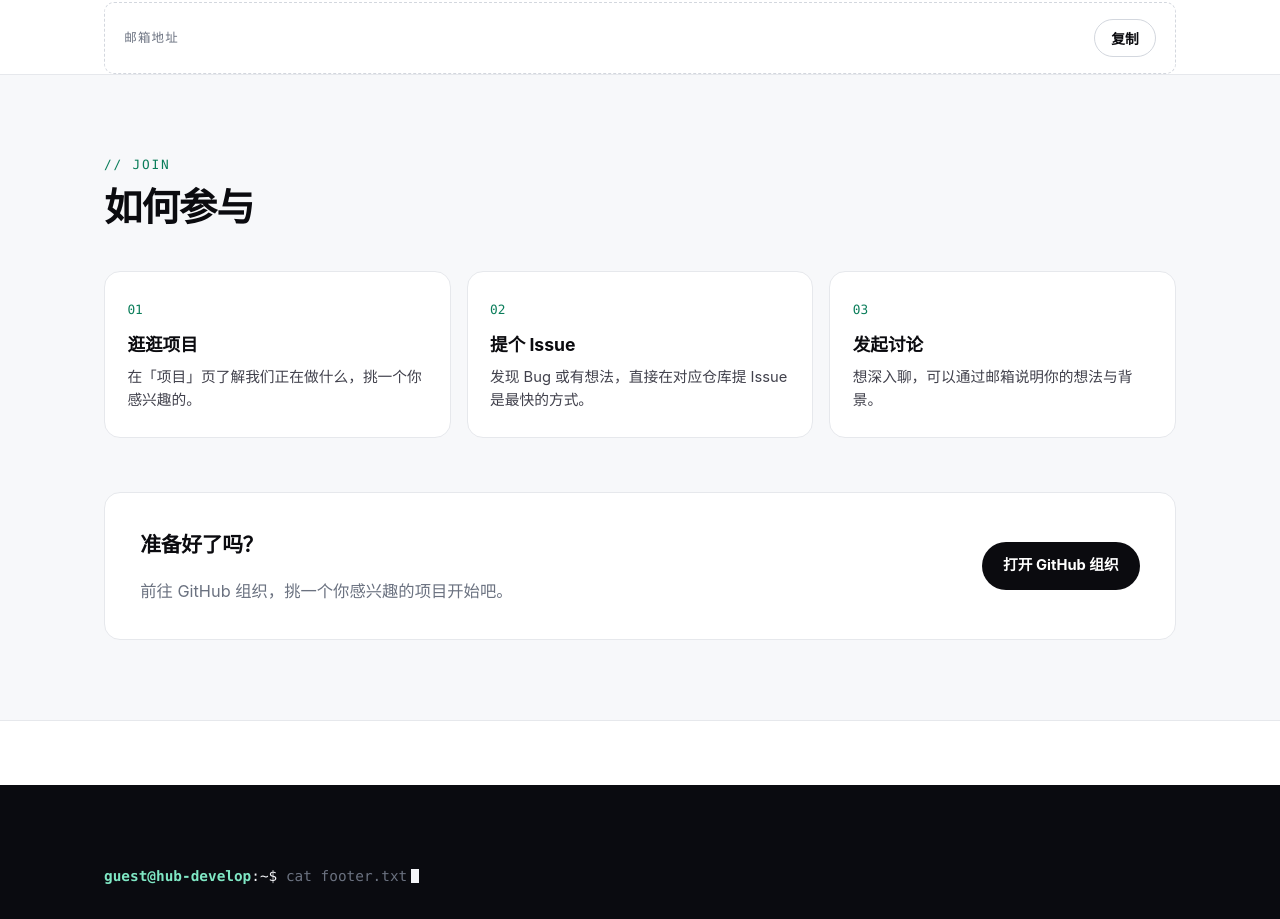
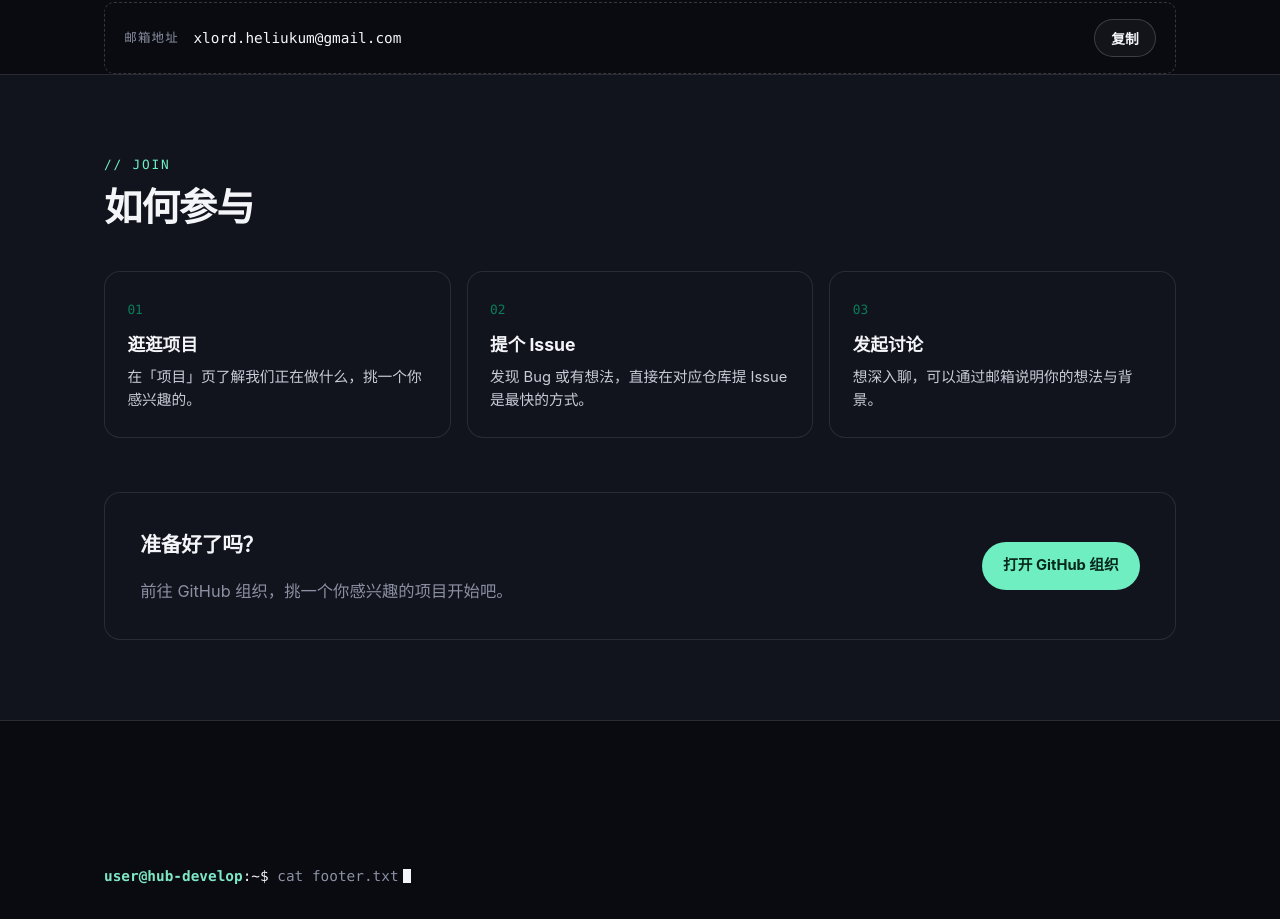
Before and after one commit to Hub-develop/hub-develop-web, a Vue app: page /contact in a window 1280 px wide. Shown: the part 512-1431 px from the top of the page. Built offline with nearby package versions, Linux system fonts and the light colour scheme; no server answers; a web font is replaced by a local one.

Commit message:
pull some fix

```diff
--- a/src/components/NavBar.vue
+++ b/src/components/NavBar.vue
@@ -74,7 +74,7 @@ watch(
 }
 .nav--scrolled,
 .nav--open {
-  background: rgba(255, 255, 255, 0.85);
+  background: rgba(10, 11, 16, 0.82);
   backdrop-filter: saturate(180%) blur(14px);
   border-bottom-color: var(--line);
 }
--- a/src/content/generated/github.json
+++ b/src/content/generated/github.json
@@ -1,5 +1,5 @@
 {
-  "syncedAt": "2026-10-04T13:16:36.848Z",
+  "syncedAt": "2026-10-04T13:37:34.155Z",
   "tokenSource": "gh auth token",
   "orgs": [
     {
--- a/src/content/overrides.ts
+++ b/src/content/overrides.ts
@@ -111,10 +111,9 @@ export const projectOverrides: Record<string, ProjectOverride> = {
   webhub: {
     name: 'WebHub',
     tag: 'Web / 安全',
-    summary: '围绕网站与网络安全的实验与工具集合。',
+    summary: '浏览器',
     description: [
-      'WebHub 是围绕网站建设与网络安全方向的实验与工具集合。',
-      '目前处于早期阶段，后续会沉淀成可复用的能力。',
+      'WebHub 是一个基于.NET的浏览器.。'
     ],
     highlights: [],
   },
--- a/src/content/site.ts
+++ b/src/content/site.ts
@@ -77,18 +77,15 @@ const brand = {
   name: 'Hub-develop',
   /** 导航栏 / 页脚的小 logo 文字 */
   short: 'Hub',
-  tagline: 'CodeHub 的上游开源组织',
+  tagline: '以开源之名构建,连接人、AI 与操作系统。',
   description:
     'Hub,connect AI,PC,and User.',
   /** 展示用的域名文本 */
   domain: 'hub-develop.top',
   /** 组织 GitHub 地址 */
   repo: 'https://github.com/Hub-develop',
-  /** 下游 / 产品化组织（Hub-develop 的上游能力在此发布） */
-  org: 'CodeHub',
-  orgUrl: 'https://github.com/CodeHub-develop',
   /** 联系邮箱 */
-  email: '',
+  email: 'xlord.heliukum@gmail.com',
 }
 
 /* ---------------------------------------------------------- */
@@ -111,19 +108,19 @@ const socials: SocialItem[] = [
 /*  首页 Hero                                                  */
 /* ---------------------------------------------------------- */
 const hero = {
-  kicker: '为开源开发者打造跨平台、可持续迭代的工程底座',
+  kicker: '以开源之名构建,连接人、AI 与操作系统。',
   term: { user: 'guest', host: 'hub-develop', cmd: 'whoami' },
   title: brand.name,
-  subtitle: '源自 CodeHub 的开源组织。',
+  subtitle: '以开源之名构建,连接人、AI 与操作系统。',
   lead: '我们把通用、可复用的底层工程能力沉淀在这里，再以更产品化的形态在 CodeHub 下对外发布。',
   tags: [
     '跨平台',
     '.NET / Avalonia',
     'Flutter',
-    'Spring Boot',
-    'Docker',
-    'TypeScript',
-    'ChromiumOS',
+    'CodeNETSDK',
+    'Java',
+    'JavaScript',
+    'TypeScript'
   ],
   primaryCta: { label: '浏览核心项目', to: '/projects' },
   secondaryCta: { label: '了解我们', to: '/about' },
@@ -138,8 +135,6 @@ const hero = {
     title: 'hub-develop — zsh',
     lines: [
       { type: 'cmd', text: '$ hub-develop --about' },
-      { type: 'kv', key: 'org', value: '{{ site.brand.name }}' },
-      { type: 'kv', key: 'repos', value: '{{ totals.repos }} public' },
       { type: 'kv', key: 'stacks', value: '{{ stacks.top | take:"4, · " }}' },
       { type: 'kv', key: 'topics', value: '{{ tags.top | take:"6, " }}' },
       { type: 'kv', key: 'stars', value: '{{ totals.stars | k }}' },
@@ -157,13 +152,11 @@ const about = {
   kicker: '// about',
   title: '关于 Hub-develop',
   /** 首页预览段落（可含 **强调**，由组件按需渲染） */
-  lead: 'Hub-develop 与 CodeHub 协同，定位于底层能力与研究。我们把通用、可复用的工程能力沉淀在这里，再以更产品化的形态在 CodeHub 下对外发布。',
+  lead: 'Hub,是人,AI与操作系统的连接——一个门户.',
   /** /about 详情页的正文段落 */
   story: [
-    'Hub-develop 与 CodeHub 协同，也是这些项目「最早被写下」的地方。',
-    '我们相信好的工具应该先被自己用起来：跨平台的桌面启动器、一键部署的服务端、可复用的文档框架、以及从源码出发的操作系统探索——它们都源于真实的使用需求，而不是为了做而做。',
-    '在这里，通用的、底层的、可复用的能力被沉淀成项目；打磨成熟之后，再以更产品化的形态在 CodeHub 组织下发布给更多人。',
-    '我们不追求项目数量，只在乎每一件是否真的解决了问题。功能必须真实可用——这是我们最在意的一条底线。',
+    'Hub-develop 是 一个开源组织。',
+    '我们设计,开发,人,AI与操作系统的连接——一个门户,一个集成式体系.',
   ],
   capabilities: [
     {
@@ -174,22 +167,10 @@ const about = {
     },
     {
       idx: '02',
-      title: '服务端与容器',
-      stack: 'Spring Boot · Docker',
-      desc: '无 UI 启动器 + 网页控制面板，一键拉起与部署。',
-    },
-    {
-      idx: '03',
-      title: '文档与框架',
-      stack: 'MD3 · TypeScript',
-      desc: '可复用、可定制的文档框架，跨项目无缝互通。',
-    },
-    {
-      idx: '04',
-      title: '操作系统',
-      stack: 'ChromiumOS',
-      desc: '从底层出发，探索更开放、更可控的系统形态。',
-    },
+      title: '自由组件',
+      stack: 'codeNet SDK',
+      desc: '自由,开源,可控的核心',
+    }
   ] as Capability[],
   principles: [
     {
@@ -200,18 +181,8 @@ const about = {
     {
       idx: '02',
       title: '可复用',
-      desc: '通用能力下沉到上游，一次沉淀、多项目复用，避免重复造轮子。',
-    },
-    {
-      idx: '03',
-      title: '开放可控',
-      desc: '偏好从源码出发，掌握每一层的来龙去脉，而不是依赖封装的黑盒。',
-    },
-    {
-      idx: '04',
-      title: '长期主义',
-      desc: '不做一次性项目。维护、迭代与打磨，和「做出来」同样重要。',
-    },
+      desc: '通用能力下沉到上游，一次沉淀、多项目复用，避免重复开发。',
+    }
   ] as Principle[],
   /** 关于页的统计（来自 GitHub 同步快照，非手填） */
   stats: [
@@ -242,7 +213,7 @@ const contact = {
       href: `mailto:${brand.email}`,
       desc: '合作、投稿或不便公开的反馈，欢迎邮件联系。',
       mark: '@',
-    },
+    }
   ] as ContactChannel[],
   join: {
     title: '如何参与',
@@ -258,7 +229,7 @@ const contact = {
 /*  页脚（tiouo 风格的深色大字标区）                            */
 /* ---------------------------------------------------------- */
 const footer = {
-  term: { user: 'guest', host: 'hub-develop', cmd: 'cat footer.txt' },
+  term: { user: 'user', host: 'hub-develop', cmd: 'cat footer.txt' },
   /** 巨大的字标（会随屏幕缩放） */
   wordmark: brand.name,
   note: '以开源之名构建。',
@@ -276,7 +247,7 @@ const seo = {
   },
   projects: {
     title: `核心项目 · ${brand.name}`,
-    description: 'Hub-develop 正在开发与维护的开源项目：跨平台桌面、服务端、文档框架与操作系统。',
+    description: 'Hub-develop 正在开发与维护的开源项目：跨平台软件,库。',
   },
   about: {
     title: `关于 · ${brand.name}`,
@@ -284,7 +255,7 @@ const seo = {
   },
   contact: {
     title: `联系 · ${brand.name}`,
-    description: '通过 GitHub 或邮箱，与 Hub-develop 取得联系。',
+    description: '通过 GitHub 与邮箱，与 Hub-develop 取得联系。',
   },
   notFound: {
     title: `页面走丢了 · ${brand.name}`,
--- a/src/pages/AboutPage.vue
+++ b/src/pages/AboutPage.vue
@@ -169,7 +169,7 @@ const about = site.about
   padding: 1.5rem 1.4rem;
   border: 1px solid var(--line);
   border-radius: var(--radius);
-  background: #fff;
+  background: var(--dark-2);
 }
 .pr__idx {
   font-family: var(--mono);
--- a/src/pages/ContactPage.vue
+++ b/src/pages/ContactPage.vue
@@ -169,7 +169,7 @@ async function copy(text: string) {
   padding: 1.5rem 1.4rem;
   border: 1px solid var(--line);
   border-radius: var(--radius);
-  background: #fff;
+  background: var(--dark-2);
 }
 .step__idx {
   font-family: var(--mono);
@@ -197,7 +197,7 @@ async function copy(text: string) {
   padding: 2.2rem;
   border: 1px solid var(--line);
   border-radius: var(--radius);
-  background: #fff;
+  background: var(--dark-2);
 }
 .cta__title {
   font-size: 1.3rem;
--- a/src/pages/HomePage.vue
+++ b/src/pages/HomePage.vue
@@ -155,7 +155,7 @@ const pct = (w: number) => `${Math.max(4, Math.round((w / maxWeight.value) * 100
 .stack__track {
   height: 9px;
   border-radius: 999px;
-  background: #fff;
+  background: rgba(255, 255, 255, 0.08);
   border: 1px solid var(--line);
   overflow: hidden;
 }
--- a/src/pages/ProjectsPage.vue
+++ b/src/pages/ProjectsPage.vue
@@ -108,7 +108,7 @@ const list = computed(() => {
   padding: 0.42rem 1rem;
   border-radius: 999px;
   border: 1px solid var(--line);
-  background: #fff;
+  background: rgba(255, 255, 255, 0.05);
   color: var(--ink-soft);
   font-size: 0.88rem;
   font-weight: 650;
@@ -120,9 +120,9 @@ const list = computed(() => {
   color: var(--ink);
 }
 .chip--on {
-  background: var(--ink);
-  border-color: var(--ink);
-  color: #fff;
+  background: var(--accent);
+  border-color: var(--accent);
+  color: #06281d;
 }
 .count {
   font-family: var(--mono);
--- a/src/style.css
+++ b/src/style.css
@@ -1,6 +1,6 @@
 /* ============================================================
  * Hub-develop · 全局设计系统
- * 明亮 studio 风（网格 / 大标题 / 胶囊） + 深色 tiouo 风页脚
+ * 整站深色主题（薄荷绿强调，呼应组织图标）
  * ============================================================ */
 
 /* 阿里妈妈方圆体 VF —— 阿里巴巴免费可商用双轴可变中文字体（字重 200–700）
@@ -14,16 +14,16 @@
 }
 
 :root {
-  /* 文字与线 */
-  --ink: #0b0b0f;
-  --ink-soft: #41414c;
-  --muted: #6b7280;
-  --line: #e6e8ec;
-  --line-strong: #d3d7de;
+  /* 文字与线（整站深色） */
+  --ink: #f4f5f8;
+  --ink-soft: #c7ccd6;
+  --muted: #8b90a3;
+  --line: rgba(255, 255, 255, 0.10);
+  --line-strong: rgba(255, 255, 255, 0.18);
 
-  /* 底色 */
-  --bg: #ffffff;
-  --bg-soft: #f7f8fa;
+  /* 底色（整站深色） */
+  --bg: #0a0b10;
+  --bg-soft: #12141d;
 
   /* 强调色（薄荷绿，取自组织图标） */
   --accent: #6feec2;
@@ -131,7 +131,7 @@ strong {
   font-size: 0.8rem;
   letter-spacing: 0.14em;
   text-transform: uppercase;
-  color: var(--accent-ink);
+  color: var(--accent);
   margin-bottom: 0.6rem;
 }
 .section-title {
@@ -147,13 +147,13 @@ strong {
   max-width: 60ch;
 }
 .lead strong {
-  color: var(--accent-ink);
+  color: var(--accent);
 }
 
 /* ---------- grid background ---------- */
 .grid-bg {
-  background-image: linear-gradient(to right, rgba(15, 23, 42, 0.055) 1px, transparent 1px),
-    linear-gradient(to bottom, rgba(15, 23, 42, 0.055) 1px, transparent 1px);
+  background-image: linear-gradient(to right, rgba(255, 255, 255, 0.05) 1px, transparent 1px),
+    linear-gradient(to bottom, rgba(255, 255, 255, 0.05) 1px, transparent 1px);
   background-size: 46px 46px;
   -webkit-mask-image: radial-gradient(ellipse 90% 80% at 50% 0%, #000 55%, transparent 100%);
   mask-image: radial-gradient(ellipse 90% 80% at 50% 0%, #000 55%, transparent 100%);
@@ -175,15 +175,15 @@ strong {
   white-space: nowrap;
 }
 .btn--primary {
-  background: var(--ink);
-  color: #fff;
+  background: var(--accent);
+  color: #06281d;
 }
 .btn--primary:hover {
   transform: translateY(-2px);
-  box-shadow: 0 12px 26px rgba(11, 11, 15, 0.22);
+  box-shadow: 0 12px 26px rgba(111, 238, 194, 0.3);
 }
 .btn--ghost {
-  background: #fff;
+  background: rgba(255, 255, 255, 0.04);
   color: var(--ink);
   border-color: var(--line-strong);
 }
@@ -201,7 +201,7 @@ strong {
   gap: 0.3rem;
   font-weight: 650;
   font-size: 0.9rem;
-  color: var(--accent-ink);
+  color: var(--accent);
 }
 .link-arrow::after {
   content: "→";
@@ -226,7 +226,7 @@ strong {
 .tag--accent {
   background: var(--accent-soft);
   border-color: transparent;
-  color: var(--accent-ink);
+  color: var(--accent);
 }
 .badge {
   display: inline-flex;
@@ -246,7 +246,7 @@ strong {
 }
 .badge--active {
   background: var(--accent-soft);
-  color: var(--accent-ink);
+  color: var(--accent);
 }
 .badge--maintained {
   background: var(--emerald-soft);
@@ -259,7 +259,7 @@ strong {
 
 /* ---------- cards ---------- */
 .card {
-  background: #fff;
+  background: var(--dark-2);
   border: 1px solid var(--line);
   border-radius: var(--radius);
   transition: transform 0.2s ease, box-shadow 0.2s ease, border-color 0.2s ease;
@@ -303,7 +303,7 @@ strong {
   color: var(--muted);
 }
 .prompt__user {
-  color: var(--accent-ink);
+  color: var(--accent);
   font-weight: 600;
 }
 .prompt__path {
```
Also changed, not shown: .workbuddy/memory/2026-10-04.md, public/site.webmanifest.
